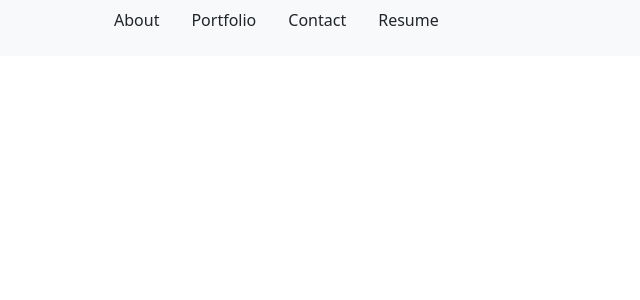
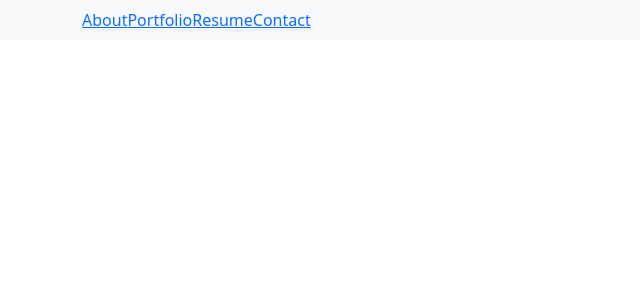
Before and after one commit to Jordan1570/react-portfolio, a React (Create React App) app in the folder portfolio-app/: page / in a window 1280 px wide. Shown: the top 300 px of the page, without its empty margins (0-640 px from the left). Built offline with nearby package versions, Linux system fonts and the light colour scheme.

Commit message:
added react router

```diff
--- a/portfolio-app/package.json
+++ b/portfolio-app/package.json
@@ -3,15 +3,18 @@
   "version": "0.1.0",
   "private": true,
   "dependencies": {
+    "@apollo/client": "^3.4.16",
     "@testing-library/jest-dom": "^5.14.1",
     "@testing-library/react": "^11.2.7",
     "@testing-library/user-event": "^12.8.3",
     "axios": "^0.23.0",
     "bootstrap": "^5.1.1",
     "dotenv": "^10.0.0",
+    "graphql": "^15.6.1",
     "react": "^17.0.2",
     "react-bootstrap": "^2.0.0-rc.1",
     "react-dom": "^17.0.2",
+    "react-router-dom": "^5.3.0",
     "react-scripts": "4.0.3",
     "web-vitals": "^1.1.2"
   },
--- a/portfolio-app/src/App.js
+++ b/portfolio-app/src/App.js
@@ -1,18 +1,41 @@
 import React from 'react'
+
+import {
+  BrowserRouter as Router,
+  Switch,
+  Route,
+  Link
+} from "react-router-dom";
+
 import NavbarOne from './Pages/Navbar/Navbar';
 import About from './Pages/AboutPage/About';
 import Resume from './Pages/ResumePage/Resume';
-import Project from './Pages/ProjectsPage/Project'
+import Portfolio from './Pages/PortfolioPage/Portfolio'
 import Contact from './Pages/ContactPage/Contact';
 
 import 'bootstrap/dist/css/bootstrap.min.css';
 
+
 function App() {
   return (
     <div>
-      <NavbarOne />
-
-
+      <Router>
+        <NavbarOne />
+        <Switch>
+          <Route path="/about">
+            <About />
+          </Route>
+          <Route path="/portfolio">
+            <Portfolio />
+          </Route>
+          <Route path="/resume">
+            <Resume />
+          </Route>
+          <Route path="/contact-me">
+            <Contact />
+          </Route>
+        </Switch>
+      </Router>
     </div>
   );
 }
--- a/portfolio-app/src/Pages/AboutPage/About.js
+++ b/portfolio-app/src/Pages/AboutPage/About.js
@@ -3,6 +3,7 @@ import React from 'react'
 export default function About() {
     return (
         <div>
+            <h1>About Me</h1>
             <p> What's up, my name is Jordan Scott. I was born and raised in Linden, NJ. I aspire to be one of the
                 premier
                 software
--- a/portfolio-app/src/Pages/ContactPage/Contact.js
+++ b/portfolio-app/src/Pages/ContactPage/Contact.js
@@ -1,6 +1,6 @@
 import React from 'react'
 
-export default function Contact( {} ) {
+export default function Contact() {
     return (
         <div>
 
--- a/portfolio-app/src/Pages/Navbar/Navbar.js
+++ b/portfolio-app/src/Pages/Navbar/Navbar.js
@@ -1,18 +1,19 @@
 import React, { useState } from 'react'
 import { Navbar, Container, Nav } from 'react-bootstrap'
+import {Link} from "react-router-dom";
 import About from '../AboutPage/About';
 import Contact from '../ContactPage/Contact';
-import Project from '../ProjectsPage/Project';
+import Project from '../PortfolioPage/Portfolio';
 import Resume from '../ResumePage/Resume';
 
 
 export default function NavbarOne() {
 
-    const [page, setPage] = useState()
+    // const [page, setPage] = useState()
 
-    const handlePage = (pg) => {
-        setPage(pg)
-    }
+    // const handlePage = (pg) => {
+    //     setPage(pg)
+    // }
 
     return (
         <div>
@@ -20,21 +21,23 @@ export default function NavbarOne() {
                 <Container>
                     <Navbar.Toggle aria-controls="basic-navbar-nav" />
                     <Navbar.Collapse id="basic-navbar-nav">
-                        <Nav className="me-auto">
-                            <ul><a onClick={() => handlePage('About')}>About</a></ul>
-                            <ul><a onClick={() => handlePage('Project')}>Portfolio</a></ul>
-                            <ul><a onClick={() => handlePage('Contact')}>Contact</a></ul>
-                            <ul><a onClick={() => handlePage('Resume')}>Resume</a></ul>
+                        <Nav className="Nav">
+                            <li>
+                                <Link to="/">About</Link>
+                            </li>
+                            <li>
+                                <Link to="/portfolio">Portfolio</Link>
+                            </li>
+                            <li>
+                                <Link to="/resume">Resume</Link>
+                            </li>
+                            <li>
+                                <Link to="/contact-me">Contact</Link>
+                            </li>
                         </Nav>
                     </Navbar.Collapse>
                 </Container>
             </Navbar>
-
-            {page === "About" && <About />}
-            {page === "Project" && <Project />}
-            {page === "Contact" && <Contact />}
-            {page === "Resume" && <Resume />}
-
         </div>
     )
 }
--- a/portfolio-app/src/Pages/ProjectsPage/Project.js
+++ b/portfolio-app/src/Pages/PortfolioPage/Portfolio.js
@@ -17,11 +17,11 @@ const styles = {
   };
 
 // need help with images
-export default function project() {
+export default function Portfolio() {
     return (
         <div>
             <div className="row col-sm-12">
-                <div style={styles.myWork}>
+                <div style={styles}>
                     <div className="card" style="width: 18rem;">
                         <a href="https://jordan1570.github.io/random-password-generator/" className="card-link">
                             <img src={randomPasswordGenerator} className="card-img-top" alt="homepage of password generator"/>
```
Also changed, not shown: 1 other file (tests, documents, lock files or other folders).
